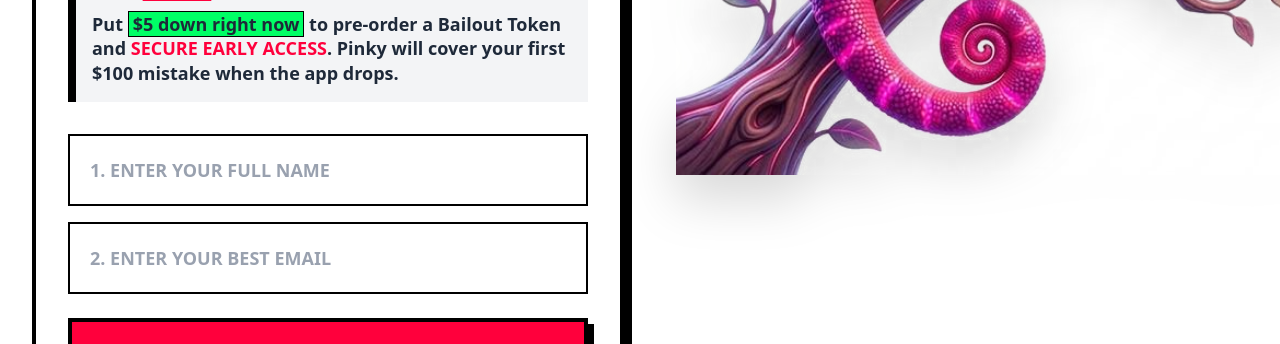
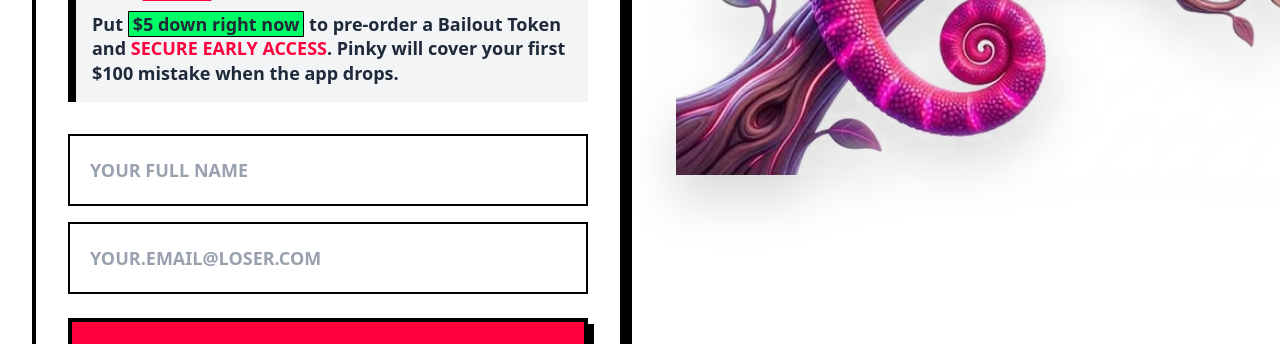
Before and after one commit to mahmoudahmedalaa/PinkySwear, a Next.js app: page / in a window 1280 px wide. Shown: the part 980-1324 px from the top of the page. Built offline with nearby package versions, Linux system fonts and the light colour scheme; no server answers; the database is empty.

Commit message:
style: aggressively on-brand placeholders

```diff
--- a/src/app/page.tsx
+++ b/src/app/page.tsx
@@ -118,7 +118,7 @@
                   value={name}
                   onChange={(e) => setName(e.target.value)}
                   disabled={status === 'loading'}
-                  placeholder="1. ENTER YOUR FULL NAME"
+                  placeholder="YOUR FULL NAME"
                   className="w-full px-5 py-5 text-lg font-black border-4 border-black bg-white focus:bg-[#00FF66]/10 outline-none placeholder:text-gray-400 placeholder:font-bold uppercase disabled:opacity-50 transition-colors"
                   required
                 />
@@ -127,7 +127,7 @@
                   value={email}
                   onChange={(e) => setEmail(e.target.value)}
                   disabled={status === 'loading'}
-                  placeholder="2. ENTER YOUR BEST EMAIL"
+                  placeholder="YOUR.EMAIL@LOSER.COM"
                   className="w-full px-5 py-5 text-lg font-black border-4 border-black bg-white focus:bg-[#00FF66]/10 outline-none placeholder:text-gray-400 placeholder:font-bold uppercase disabled:opacity-50 transition-colors"
                   required
                 />
```
